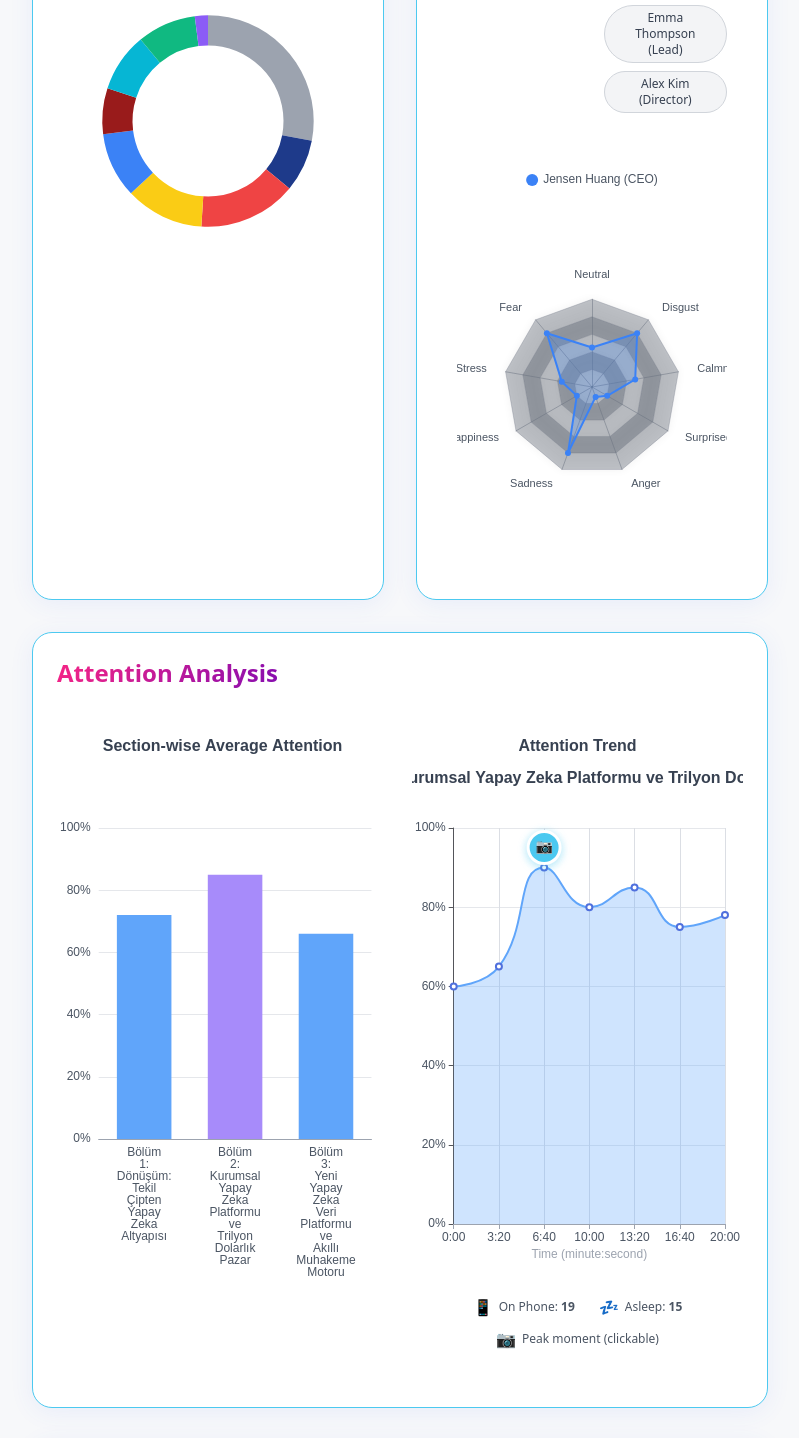
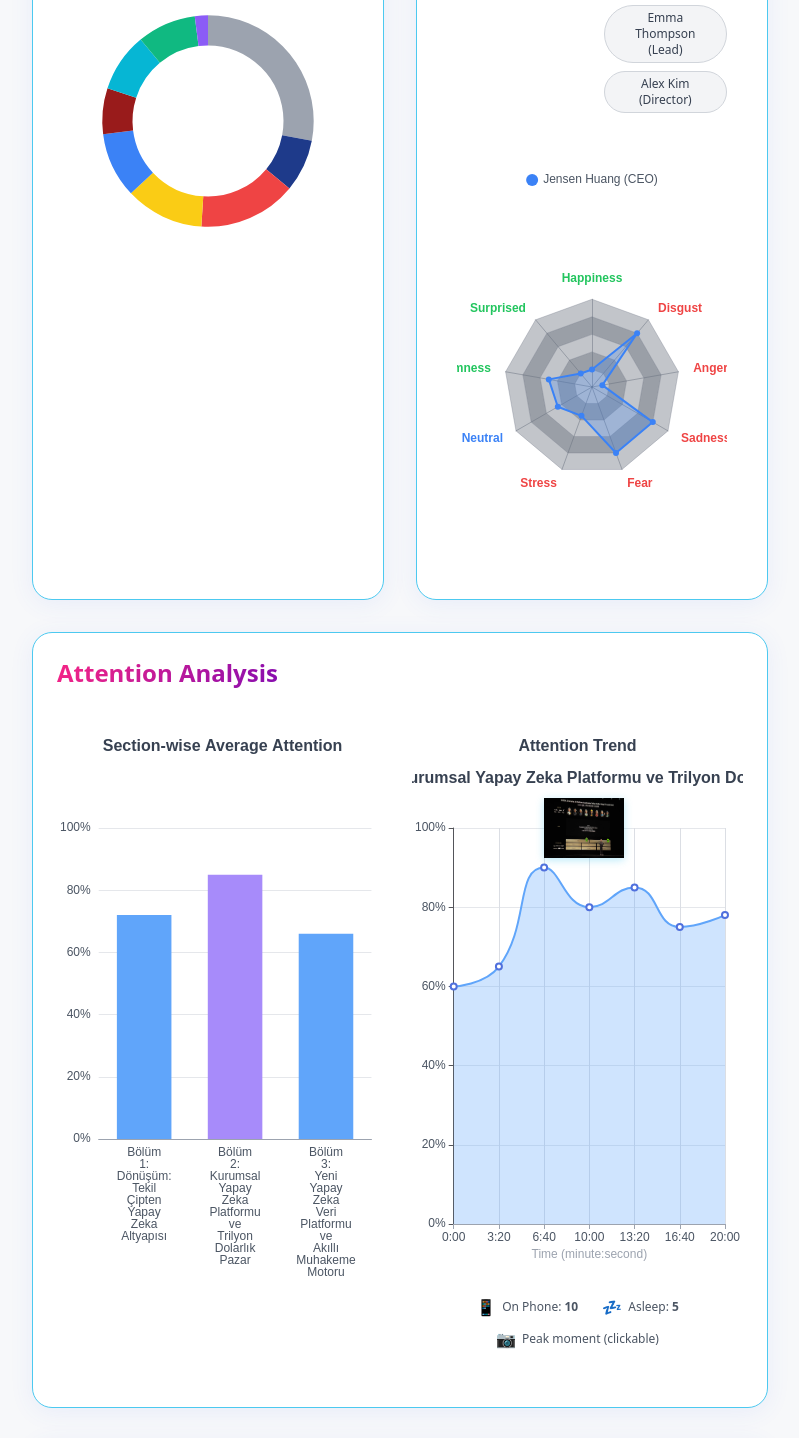
Before and after one commit to emredursunn/conference-camera-analysis-dashboard, a Next.js app: page /dashboard in a window 1280 px wide. Shown: the part 940-2378 px from the top of the page, without its empty margins (464-1263 px from the left). Built offline with nearby package versions, Linux system fonts and the light colour scheme.

Commit message:
Dashboard chart optimizations: consistent data, cleaned up UI, timeline and participant fixes

```diff
--- a/app/dashboard/components/AttendanceTrendChart.tsx
+++ b/app/dashboard/components/AttendanceTrendChart.tsx
@@ -11,20 +11,20 @@ import type { FC } from "react";
 // -------------------------------------------------------------
 
 export const attendanceTimeline = {
-  series: [
-    { minute: 0, participants: 12 },
-    { minute: 5, participants: 14 }, // 2 new participants joined
-    { minute: 10, participants: 13, left: 1 }, // 1 participant left (14-1=13)
-    { minute: 15, participants: 12, left: 1 }, // 1 more participant left (13-1=12)
-    { minute: 20, participants: 10, left: 2, image: "/images/peak-sec.png" }, // 2 participants left (12-2=10)
-    { minute: 25, participants: 10 },
-    { minute: 30, participants: 9, left: 1 }, // 1 participant left (10-1=9)
-    { minute: 35, participants: 9 },
-    { minute: 40, participants: 8, left: 1 }, // 1 participant left (9-1=8)
-    { minute: 45, participants: 6, left: 2, image: "/images/peak-sec2.png" }, // 2 participants left (8-2=6)
-    { minute: 50, participants: 6 },
-    { minute: 55, participants: 5, left: 1 }, // 1 participant left (6-1=5)
-    { minute: 60, participants: 5 },
+series: [
+  { minute: 0, participants: 120 },
+  { minute: 5, participants: 150 }, // 30 yeni katılımcı geldi
+    { minute: 10, participants: 141, left: 9 }, // 15 kişi ayrıldı (250-15=235)
+  { minute: 15, participants: 125, left: 6 }, // 10 kişi daha ayrıldı (235-10=225)
+  { minute: 20, participants: 110, left: 15, image: "/images/peak-sec.png" }, // 15 kişi ayrıldı (225-15=210)
+  { minute: 25, participants: 110 },
+  { minute: 30, participants: 97, left: 13 }, // 10 kişi ayrıldı (210-10=200)
+  { minute: 35, participants: 100 },
+  { minute: 40, participants: 90, left: 10 }, // 10 kişi ayrıldı (200-10=190)
+  { minute: 45, participants: 80, left: 10, image: "/images/peak-sec2.png" }, // 20 kişi ayrıldı (190-20=170)
+  { minute: 50, participants: 80 },
+  { minute: 55, participants: 72, left: 8 }, // 10 kişi ayrıldı (170-10=160)
+    { minute: 60, participants: 72 },
   ],
   sections: [
     {
--- a/app/dashboard/components/AttentionAnalysisChart.tsx
+++ b/app/dashboard/components/AttentionAnalysisChart.tsx
@@ -37,33 +37,38 @@ export const attentionDrilldown = {
   sec1: {
     points: [
       { second: 0, attention: 70 },
-      { second: 200, attention: 75 },
-      { second: 400, attention: 80, image: "/images/peak-sec3.png" },
-      { second: 600, attention: 85 },
-      { second: 800, attention: 78 },
-      { second: 1000, attention: 73 },
-      { second: 1200, attention: 72 },
+      { second: 150, attention: 75 },
+      { second: 300, attention: 80 },
+      { second: 450, attention: 85, image: "/images/peak-sec3.png" },
+      { second: 600, attention: 78 },
+      { second: 750, attention: 73 },
+      { second: 900, attention: 72 },
     ],
     incidents: [
       { second: 120, type: "phone", user: "alex@example.com" },
-      { second: 300, type: "sleep", user: "john@example.com" },
-      { second: 500, type: "phone", user: "maya@example.com" },
-      { second: 700, type: "sleep", user: "john@example.com" },
-      { second: 900, type: "phone", user: "alex@example.com" },
-      { second: 1100, type: "phone", user: "maya@example.com" },
-      { second: 700, type: "phone", user: "maya@example.com" },
-      { second: 900, type: "sleep", user: "john@example.com" },
-      { second: 1100, type: "phone", user: "alex@example.com" },
-      { second: 100, type: "sleep", user: "jane@example.com" },
-      { second: 300, type: "sleep", user: "dosdse@example.com" },
-      { second: 500, type: "phone", user: "alesdccx@example.com" },
-      { second: 700, type: "phone", user: "maysca@example.com" },
-      { second: 900, type: "sleep", user: "johcsn@example.com" },
-      { second: 1100, type: "phone", user: "alcsaex@example.com" },
-      { second: 100, type: "sleep", user: "csasc@example.com" },
-      { second: 300, type: "sleep", user: "doesca@example.com" },
-      { second: 500, type: "phone", user: "alcsagex@example.com" },
-      { second: 700, type: "phone", user: "maycsca@example.com" },
+      { second: 240, type: "sleep", user: "john@example.com" },
+      { second: 360, type: "phone", user: "maya@example.com" },
+      { second: 120, type: "phone", user: "alex@example.com" },
+      { second: 240, type: "sleep", user: "john@example.com" },
+      { second: 360, type: "phone", user: "maya@example.com" },
+      { second: 120, type: "phone", user: "alex@example.com" },
+      { second: 240, type: "sleep", user: "john@example.com" },
+      { second: 360, type: "phone", user: "maya@example.com" },
+      { second: 120, type: "phone", user: "alex@example.com" },
+      { second: 240, type: "sleep", user: "john@example.com" },
+      { second: 360, type: "phone", user: "maya@example.com" },
+      { second: 120, type: "phone", user: "alex@example.com" },
+      { second: 240, type: "sleep", user: "john@example.com" },
+      { second: 360, type: "phone", user: "maya@example.com" },
+      { second: 120, type: "phone", user: "alex@example.com" },
+      { second: 240, type: "sleep", user: "john@example.com" },
+      { second: 360, type: "phone", user: "maya@example.com" },
+      { second: 120, type: "phone", user: "alex@example.com" },
+      { second: 240, type: "sleep", user: "john@example.com" },
+      { second: 360, type: "phone", user: "maya@example.com" },
+
+
+
     ],
   },
   sec2: {
@@ -80,88 +85,64 @@ export const attentionDrilldown = {
       { second: 150, type: "sleep", user: "john@example.com" },
       { second: 350, type: "phone", user: "alex@example.com" },
       { second: 550, type: "phone", user: "maya@example.com" },
-      { second: 750, type: "sleep", user: "john@example.com" },
-      { second: 950, type: "phone", user: "alex@example.com" },
-      { second: 100, type: "sleep", user: "jane@example.com" },
-      { second: 300, type: "sleep", user: "doe@example.com" },
-      { second: 500, type: "phone", user: "alex@example.com" },
-      { second: 700, type: "phone", user: "maya@example.com" },
-      { second: 900, type: "sleep", user: "john@example.com" },
-      { second: 1100, type: "phone", user: "alex@example.com" },
-      { second: 100, type: "sleep", user: "jane@example.com" },
-      { second: 300, type: "sleep", user: "dosdse@example.com" },
-      { second: 500, type: "phone", user: "alesdccx@example.com" },
-      { second: 700, type: "phone", user: "maysca@example.com" },
-      { second: 900, type: "sleep", user: "johcsn@example.com" },
-      { second: 1100, type: "phone", user: "alcsaex@example.com" },
-      { second: 100, type: "sleep", user: "csasc@example.com" },
-      { second: 300, type: "sleep", user: "doesca@example.com" },
-      { second: 500, type: "phone", user: "alcsagex@example.com" },
-      { second: 700, type: "phone", user: "maycsca@example.com" },
-      { second: 900, type: "sleep", user: "jorwegerhn@example.com" },
-      { second: 1100, type: "phone", user: "albrbrex@example.com" },
-      { second: 1150, type: "phone", user: "maya@example.com" },
-      { second: 700, type: "phone", user: "maysca@example.com" },
-      { second: 900, type: "sleep", user: "johcsn@example.com" },
-      { second: 1100, type: "phone", user: "alcsaex@example.com" },
-      { second: 100, type: "sleep", user: "csasc@example.com" },
-      { second: 300, type: "sleep", user: "doesca@example.com" },
-      { second: 500, type: "phone", user: "alcsagex@example.com" },
-      { second: 700, type: "phone", user: "maycsca@example.com" },
-      { second: 900, type: "sleep", user: "jorwegerhn@example.com" },
-      { second: 1100, type: "phone", user: "albrbrex@example.com" },
-      { second: 1150, type: "phone", user: "maya@example.com" },
+      { second: 120, type: "phone", user: "alex@example.com" },
+      { second: 240, type: "sleep", user: "john@example.com" },
+      { second: 360, type: "phone", user: "maya@example.com" },
+      { second: 120, type: "phone", user: "alex@example.com" },
+      { second: 240, type: "sleep", user: "john@example.com" },
+      { second: 360, type: "phone", user: "maya@example.com" },
+      { second: 120, type: "phone", user: "alex@example.com" },
+      { second: 240, type: "sleep", user: "john@example.com" },
+      { second: 360, type: "phone", user: "maya@example.com" },
+      { second: 120, type: "phone", user: "alex@example.com" },
+      { second: 240, type: "sleep", user: "john@example.com" },
+      { second: 360, type: "phone", user: "maya@example.com" },
+
+
+
+
     ],
   },
   sec3: {
     points: [
       { second: 0, attention: 66 },
-      { second: 200, attention: 68 },
-      { second: 400, attention: 72 },
-      { second: 600, attention: 78, image: "/images/peak-sec3.png" },
-      { second: 800, attention: 74 },
-      { second: 1000, attention: 70 },
-      { second: 1200, attention: 69 },
+      { second: 250, attention: 68 },
+      { second: 500, attention: 72 },
+      { second: 750, attention: 78, image: "/images/peak-sec3.png" },
+      { second: 1000, attention: 74 },
+      { second: 1250, attention: 70 },
+      { second: 1500, attention: 69 },
     ],
     incidents: [
-      { second: 100, type: "sleep", user: "jane@example.com" },
-      { second: 300, type: "sleep", user: "doe@example.com" },
-      { second: 500, type: "phone", user: "alex@example.com" },
-      { second: 700, type: "phone", user: "maya@example.com" },
-      { second: 900, type: "sleep", user: "john@example.com" },
-      { second: 1100, type: "phone", user: "alex@example.com" },
-      { second: 100, type: "sleep", user: "jane@example.com" },
-      { second: 300, type: "sleep", user: "dosdse@example.com" },
-      { second: 500, type: "phone", user: "alesdccx@example.com" },
-      { second: 700, type: "phone", user: "maysca@example.com" },
-      { second: 900, type: "sleep", user: "johcsn@example.com" },
-      { second: 1100, type: "phone", user: "alcsaex@example.com" },
-      { second: 100, type: "sleep", user: "csasc@example.com" },
-      { second: 300, type: "sleep", user: "doesca@example.com" },
-      { second: 500, type: "phone", user: "alcsagex@example.com" },
-      { second: 700, type: "phone", user: "maycsca@example.com" },
-      { second: 900, type: "sleep", user: "jorwegerhn@example.com" },
-      { second: 1100, type: "phone", user: "albrbrex@example.com" },
-      { second: 500, type: "phone", user: "alcsagex@example.com" },
-      { second: 700, type: "phone", user: "maycsca@example.com" },
-      { second: 500, type: "phone", user: "alcsagex@example.com" },
-      { second: 700, type: "phone", user: "maycsca@example.com" },
-      { second: 500, type: "phone", user: "alcsagex@example.com" },
-      { second: 700, type: "phone", user: "maycsca@example.com" },
-      { second: 500, type: "phone", user: "alcsagex@example.com" },
-      { second: 700, type: "phone", user: "maycsca@example.com" },
-      { second: 500, type: "phone", user: "alcsagex@example.com" },
-      { second: 700, type: "phone", user: "maycsca@example.com" },
-      { second: 500, type: "phone", user: "alcsagex@example.com" },
-      { second: 700, type: "phone", user: "maycsca@example.com" },
-      { second: 500, type: "phone", user: "alcsagex@example.com" },
-      { second: 700, type: "phone", user: "maycsca@example.com" },
-      { second: 500, type: "phone", user: "alcsagex@example.com" },
-      { second: 700, type: "phone", user: "maycsca@example.com" },
-      { second: 500, type: "phone", user: "alcsagex@example.com" },
-      { second: 700, type: "phone", user: "maycsca@example.com" },
-      { second: 500, type: "phone", user: "alcsagex@example.com" },
-      { second: 700, type: "phone", user: "maycsca@example.com" },
+      { second: 200, type: "sleep", user: "jane@example.com" },
+      { second: 400, type: "sleep", user: "doe@example.com" },
+      { second: 600, type: "phone", user: "alex@example.com" },
+      { second: 150, type: "sleep", user: "john@example.com" },
+      { second: 350, type: "phone", user: "alex@example.com" },
+      { second: 550, type: "phone", user: "maya@example.com" },
+      { second: 120, type: "phone", user: "alex@example.com" },
+      { second: 240, type: "sleep", user: "john@example.com" },
+      { second: 360, type: "phone", user: "maya@example.com" },
+      { second: 120, type: "phone", user: "alex@example.com" },
+      { second: 240, type: "sleep", user: "john@example.com" },
+      { second: 360, type: "phone", user: "maya@example.com" },
+      { second: 120, type: "phone", user: "alex@example.com" },
+      { second: 240, type: "sleep", user: "john@example.com" },
+      { second: 360, type: "phone", user: "maya@example.com" },
+      { second: 120, type: "phone", user: "alex@example.com" },
+      { second: 240, type: "sleep", user: "john@example.com" },
+      { second: 360, type: "phone", user: "maya@example.com" },
+      { second: 120, type: "phone", user: "alex@example.com" },
+      { second: 240, type: "sleep", user: "john@example.com" },
+      { second: 360, type: "phone", user: "maya@example.com" },
+      { second: 120, type: "phone", user: "alex@example.com" },
+      { second: 240, type: "sleep", user: "john@example.com" },
+      { second: 360, type: "phone", user: "maya@example.com" },
+      { second: 120, type: "phone", user: "alex@example.com" },
+      { second: 240, type: "sleep", user: "john@example.com" },
+
+
+
     ],
   },
 };
@@ -238,62 +219,53 @@ const AttentionAnalysisChart: FC<Props> = ({
   };
 
   // ------------ Line Chart Option (if selected) ------------ //
+// ------------ Line Chart Option (dinamik X ekseni) ------------ //
 const lineOption = (() => {
   if (!selectedSec) return null;
   const drill = drilldown[selectedSec as keyof typeof drilldown];
   if (!drill) return null;
-    const markPoints = [
-      ...drill.points
-        .filter((p:any) => p.image)
-        .map((p:any) => ({
+
+  const currentSection = sections.find((s) => s.id === selectedSec);
+  const maxSecond = (currentSection!.end_min - currentSection!.start_min) * 60;
+  const markPoints = drill.points
+  .filter((p: any) => p.image)
+  .map((p: any) => ({
     name: "Peak Moment",
-          xAxis: p.second,
-          yAxis: p.attention,
-          symbol: "circle",
-          symbolSize: 32,
-          symbolOffset: [0, -20],
+    coord: [p.second, p.attention],
+    symbol: `image://${p.image}`,
+    symbolSize: [80, 60],
+    symbolOffset: [40, -40],
     itemStyle: {
-            color: "#4CC9F0",
       borderColor: "#FFFFFF",
       borderWidth: 3,
       shadowColor: "rgba(76, 201, 240, 0.4)",
       shadowBlur: 8,
-            shadowOffsetY: 2
-          },
-          label: {
-            show: true,
-            formatter: "📷",
-            fontSize: 14,
-            color: "#FFFFFF",
-            fontWeight: "bold",
-            position: "inside"
+      shadowOffsetY: 2,
     },
     emphasis: {
       itemStyle: {
-              color: "#F72585",
-              borderColor: "#FFFFFF",
+        borderColor: "#F72585",
         borderWidth: 4,
         shadowColor: "rgba(247, 37, 133, 0.6)",
         shadowBlur: 12,
         shadowOffsetY: 3,
-              scale: 1.2
-            }
+      },
+      symbolSize: [72, 54],
     },
     tooltip: {
-            formatter: "📷 Peak Attention Moment<br/>Click to view photo",
+      formatter: `<img src="${p.image}" style="width:150px;height:auto;border-radius:8px;"/><br/>Peak Attention Moment<br/>Click to enlarge photo`,
     },
     isImage: true,
     imageUrl: p.image,
-        })),
-    ];
+  }));
 
   return {
     backgroundColor: "transparent",
     title: {
-        text: `Attention Trend\n\n${sections.find((s) => s.id === selectedSec)?.title}`,
+      text: `Attention Trend\n\n${currentSection?.title}`,
       left: "center",
       top: 5,
-        textStyle: { color: "#374151", fontSize: 16, fontWeight: "600",alignText:"center" },
+      textStyle: { color: "#374151", fontSize: 16, fontWeight: "600", alignText: "center" },
     },
     tooltip: { trigger: "axis" },
     grid: { top: "18%", bottom: "10%", left: "10%", right: "5%" },
@@ -301,7 +273,7 @@ const AttentionAnalysisChart: FC<Props> = ({
       type: "value",
       name: "Time (minute:second)",
       min: 0,
-        max: 1200,
+      max: maxSecond, // dinamik maksimum saniye
       nameLocation: "middle",
       nameGap: 25,
       axisLabel: {
@@ -310,7 +282,7 @@ const AttentionAnalysisChart: FC<Props> = ({
           const min = Math.floor(value / 60);
           const sec = Math.floor(value % 60);
           return `${min}:${sec.toString().padStart(2, '0')}`;
-          }
+        },
       },
       axisLine: { lineStyle: { color: "#9CA3AF" } },
     },
@@ -333,6 +305,7 @@ const AttentionAnalysisChart: FC<Props> = ({
     ],
   };
 })();
+
 
   // Click handlers
   const onBarClick = (e: any) => {
--- a/app/dashboard/components/VIPEmotionRadarChart.tsx
+++ b/app/dashboard/components/VIPEmotionRadarChart.tsx
@@ -4,65 +4,60 @@ import React, { useState } from "react";
 import ReactECharts from "echarts-for-react";
 import type { FC } from "react";
 
-// -------------------------------------------------------------
-// VIPEmotionRadarChart.tsx
-// Radar chart for selected (or multiple) VIP participant emotion profiles.
-// -------------------------------------------------------------
-
 export const vipEmotionProfiles = {
   "Jensen Huang (CEO)": {
+    Happiness: 20,
+    Surprised: 20,
+    Calmness: 50,
     Neutral: 45,
+    Stress: 35,
     Fear: 80,
-    Stress: 35,
-    Happiness: 20,
     Sadness: 80,
     Anger: 12,
-    Surprised: 20,
-    Calmness: 50,
     Disgust: 80,
   },
   "Dr. Sarah Chen (CTO)": {
+    Happiness: 100,
+    Surprised: 100,
+    Calmness: 55,
     Neutral: 38,
+    Stress: 68,
     Fear: 25,
-    Stress: 68,
-    Happiness: 100,
     Sadness: 15,
     Anger: 8,
-    Surprised: 100,
-    Calmness: 55,
     Disgust: 6,
   },
   "Marcus Rodriguez (VP)": {
+    Happiness: 28,
+    Surprised: 62,
+    Calmness: 25,
     Neutral: 52,
+    Stress: 75,
     Fear: 42,
-    Stress: 75,
-    Happiness: 28,
     Sadness: 35,
     Anger: 45,
-    Surprised: 62,
-    Calmness: 25,
     Disgust: 18,
   },
   "Emma Thompson (Lead)": {
+    Happiness: 10,
+    Surprised: 10,
+    Calmness: 10,
     Neutral: 25,
+    Stress: 100,
     Fear: 15,
-    Stress: 100,
-    Happiness: 10,
     Sadness: 75,
     Anger: 100,
-    Surprised: 10,
-    Calmness: 10,
     Disgust: 50,
   },
   "Alex Kim (Director)": {
+    Happiness: 48,
+    Surprised: 72,
+    Calmness: 42,
     Neutral: 65,
+    Stress: 58,
     Fear: 35,
-    Stress: 58,
-    Happiness: 48,
     Sadness: 28,
     Anger: 32,
-    Surprised: 72,
-    Calmness: 42,
     Disgust: 12,
   },
 };
@@ -74,9 +69,12 @@ interface Props {
 
 const COLOR_POOL = ["#3B82F6", "#EF4444", "#10B981"];
 
-const VIPEmotionRadarChart: FC<Props> = ({ data = vipEmotionProfiles, height = 350 }) => {
-  const names= Object.keys(data);
-  const emotions= Object.keys(data[names[0]]);
+const VIPEmotionRadarChart: FC<Props> = ({
+  data = vipEmotionProfiles,
+  height = 350,
+}) => {
+  const names = Object.keys(data);
+  const emotions = Object.keys(data[names[0]]);
 
   const [selected, setSelected] = useState<string[]>([names[0]]);
 
@@ -84,18 +82,19 @@ const VIPEmotionRadarChart: FC<Props> = ({ data = vipEmotionProfiles, height = 3
     setSelected((prev) => {
       const isSelected = prev.includes(name);
       if (isSelected) {
-        if (prev.length === 1) return prev; // Keep at least one selected
+        if (prev.length === 1) return prev;
         return prev.filter((n) => n !== name);
       }
-      if (prev.length >= 3) return prev; // Limit selection to 3
+      if (prev.length >= 3) return prev;
       return [...prev, name];
     });
   };
 
-  const indicators = emotions.map((emo) => ({ name: emo, max: 100 }));
-
   const seriesData = selected.map((name, idx) => ({
-    value: emotions.map((emo:any) => data[name as keyof typeof data][emo as keyof typeof data[typeof name]]),
+    value: emotions.map(
+      (emo: any) =>
+        data[name as keyof typeof data][emo as keyof (typeof data)[typeof name]]
+    ),
     name,
     itemStyle: { color: COLOR_POOL[idx % COLOR_POOL.length] },
     areaStyle: { opacity: 0.25 },
@@ -104,14 +103,18 @@ const VIPEmotionRadarChart: FC<Props> = ({ data = vipEmotionProfiles, height = 3
     symbolSize: 6,
   }));
 
+  // Başlık renkleri
+  const positive = ["Happiness", "Surprised", "Calmness"];
+  const neutral = ["Neutral"];
+  const negative = ["Stress", "Fear", "Sadness", "Anger", "Disgust"];
+
+  const colorMap: Record<string, string> = {};
+  positive.forEach((emo) => (colorMap[emo] = "#22C55E")); // yeşil
+  neutral.forEach((emo) => (colorMap[emo] = "#3B82F6")); // mavi
+  negative.forEach((emo) => (colorMap[emo] = "#EF4444")); // kırmızı
+
   const option: any = {
     backgroundColor: "transparent",
-    // title: {
-    //   text: "VIP Emotion Profile",
-    //   left: "center",
-    //   top: 5,
-    //   textStyle: { color: "#374151", fontSize: 16, fontWeight: "600" },
-    // },
     tooltip: {
       trigger: "item",
       className: "rounded-lg bg-white border-gray-200 text-gray-700",
@@ -126,16 +129,24 @@ const VIPEmotionRadarChart: FC<Props> = ({ data = vipEmotionProfiles, height = 3
       icon: "circle",
     },
     radar: {
-      indicator: indicators,
+      indicator: emotions.map((emo) => ({
+        name: emo,
+        max: 100,
+        color: colorMap[emo] || "#4B5563", // Başlık rengini ayarla
+      })),
       center: ["50%", "60%"],
       radius: "65%",
-      axisName: { color: "#4B5563", fontSize: 11, padding: 4 },
+      axisName: {
+        fontSize: 12,
+        fontWeight: "bold",
+      },
       splitLine: { lineStyle: { color: "rgba(107, 114, 128, 0.3)" } },
       splitArea: {
         areaStyle: {
-          color: ["rgba(55, 65, 81, 0.3)", "rgba(55, 65, 81, 0.5)"],
-          shadowColor: "rgba(0, 0, 0, 0.2)",
-          shadowBlur: 10,
+          color: [
+            "rgba(55, 65, 81, 0.3)",
+            "rgba(55, 65, 81, 0.5)",
+          ],
         },
       },
       axisLine: { lineStyle: { color: "rgba(107, 114, 128, 0.5)" } },
@@ -156,7 +167,9 @@ const VIPEmotionRadarChart: FC<Props> = ({ data = vipEmotionProfiles, height = 3
   return (
     <div className="rounded-xl p-4 h-full flex flex-col">
       <div className="flex flex-col sm:flex-row sm:items-center gap-3 mb-4">
-        <span className="text-gray-700 text-sm font-medium shrink-0">Select VIP(s) (Max 3):</span>
+        <span className="text-gray-700 text-sm font-medium shrink-0">
+          Select VIP(s) (Max 3):
+        </span>
         <div className="flex flex-wrap gap-2">
           {names.map((name) => (
             <button
@@ -175,7 +188,11 @@ const VIPEmotionRadarChart: FC<Props> = ({ data = vipEmotionProfiles, height = 3
         </div>
       </div>
       <div className="flex-grow" style={{ minHeight: height }}>
-        <ReactECharts option={option} style={{ width: "100%", height: "100%" }} opts={{ renderer: "canvas" }} />
+        <ReactECharts
+          option={option}
+          style={{ width: "100%", height: "100%" }}
+          opts={{ renderer: "canvas" }}
+        />
       </div>
     </div>
   );
```
Lines whose indentation alone changed are shown as unchanged.
